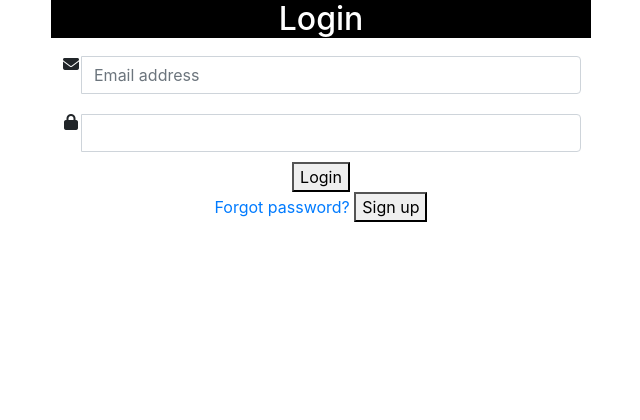
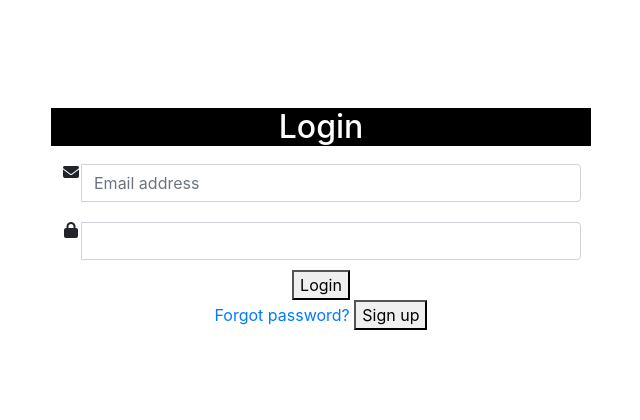
Before and after one commit to quangtruong452001/WebAssignment, a PHP site: page /View/signin.php in a window 1280 px wide. Shown: the part 76-496 px from the top of the page, without its empty margins (319-959 px from the left). Run offline with PHP 8.4, Linux system fonts and the light colour scheme; some libraries are stand-ins or nearby versions.

Commit message:
update sign.css

```diff
--- a/styles/signin.css
+++ b/styles/signin.css
@@ -1,4 +1,5 @@
 #tittle-login {
+    margin-top: 20%;
     text-align: center;
     background-color: black;
     color: white;
```
